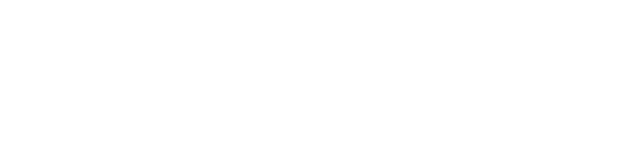
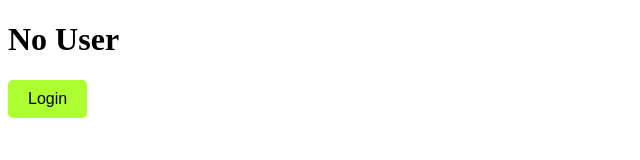
Before and after one commit to nafiz2024/JS-Practice, a plain HTML site: page index.html in a window 1280 px wide. Shown: the whole page, without its empty margins (0-640 px from the left). Drawn offline with Linux system fonts and the light colour scheme.

Commit message:
JS Practice

```diff
--- a/JS/handler.js
+++ b/JS/handler.js
@@ -3,3 +3,9 @@
     pageTitle.innerText = 'Updated page title text';
 });
 */
+
+document.getElementById('login').addEventListener('click', function() {
+    const user = document.getElementById('user');
+
+    user.innerText = 'User Login';
+});
--- a/index.html
+++ b/index.html
@@ -37,7 +37,8 @@
     <button id="updateTitleBtn">Update Title</button>
 -->
 
-
+<h1 id="user">No User</h1>
+<button id="login">Login</button>
 
 
 
```
